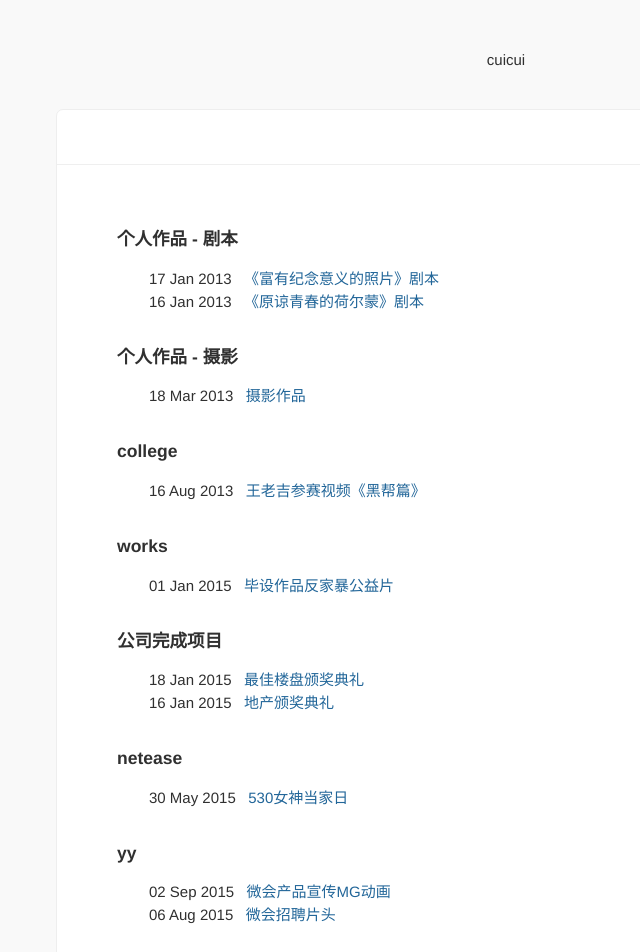
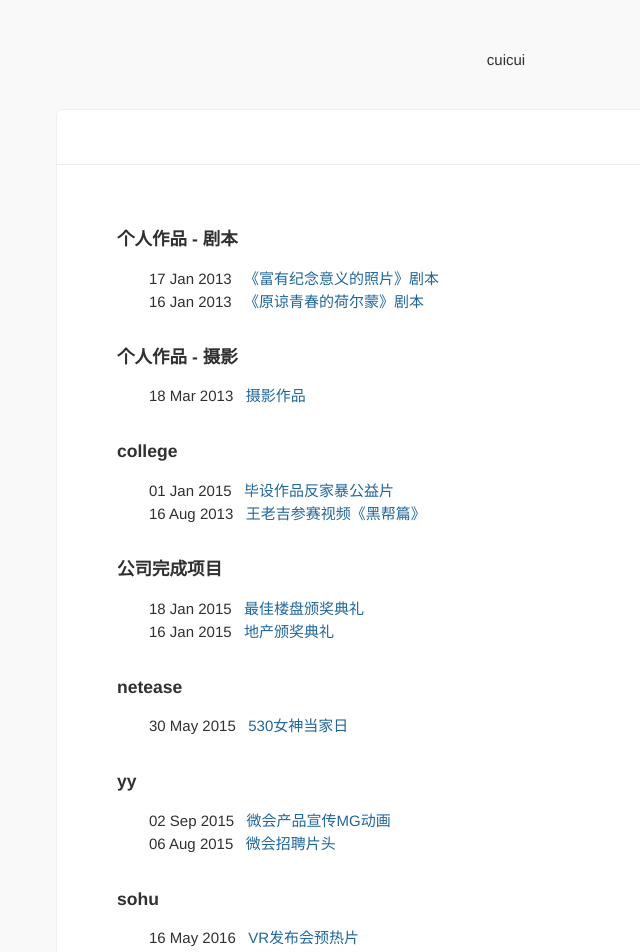
Before and after one commit to silvergao/silvergao.github.io, a Jekyll site: the page built from tags.html, in a window 1280 px wide. Shown: the top 952 px of the page, without its empty margins (134-774 px from the left). Built offline with Jekyll 4.4.1, drawn with Linux system fonts in a browser that asks for light colours; comment, search, counter and statistics services are not loaded.

Commit message:
do not show works in blog

```diff
--- a/_config.yml
+++ b/_config.yml
@@ -19,9 +19,6 @@ custom:
         sohu: 	 搜狐
         other: 	 其它
     categories:
-      - name:  works
-        title: 作品
-
       - name:  college
         title: 大学
 
--- a/_posts/2015-1-1-毕设作品反家暴公益片.markdown
+++ b/_posts/2015-1-1-毕设作品反家暴公益片.markdown
@@ -3,7 +3,7 @@ layout: post
 title:  "毕设作品反家暴公益片"
 date:   2015-1-1 14:26:07
 period: "大学期间"
-category: works
+category: college
 icon: code-fork
 gitrepo:
 tags: [大学, 毕设, 家暴, 公益]
```
